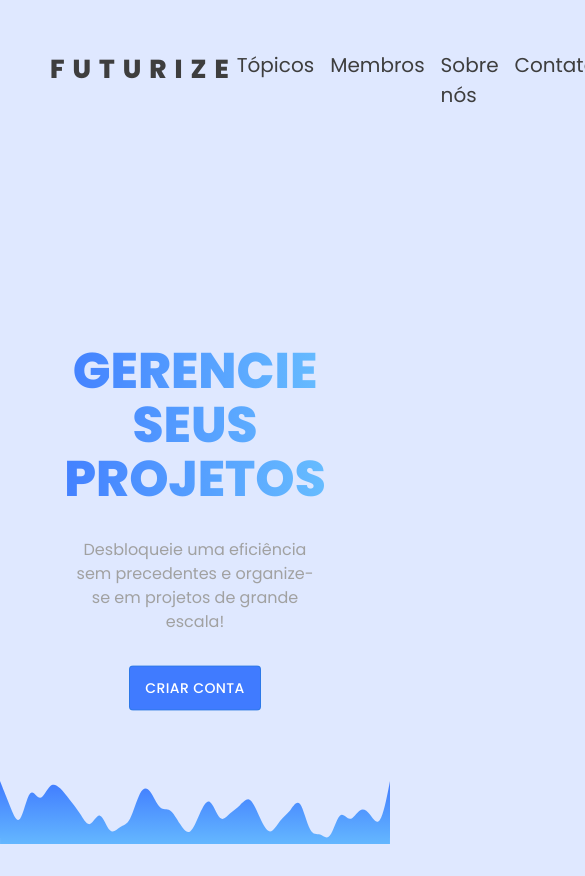
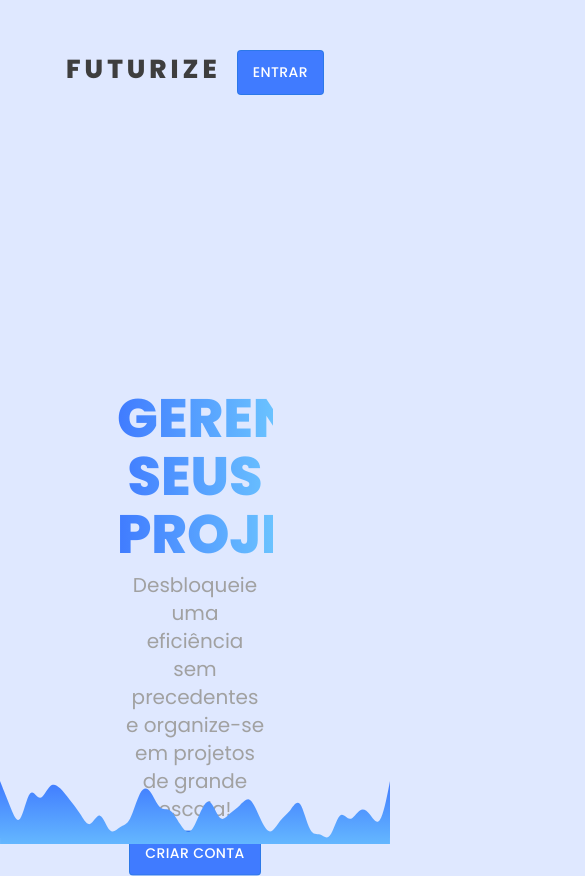
Before and after one commit to vitoriaGoncalves08/Futurize, a React (Vite) app in the folder futurize-frontend/: page / in a window 390 px wide. Shown: the top 876 px of the page, 585 px wide, since content can reach past the window. Before the commit the page ends 844 px from the top, so only its background shows below. Built offline with nearby package versions, Linux system fonts and the light colour scheme.

Commit message:
iniciando responsividade

```diff
--- a/futurize-frontend/public/assets/css/site-inicial.css
+++ b/futurize-frontend/public/assets/css/site-inicial.css
@@ -45,7 +45,7 @@ nav {
   }
 
   .HeroContent {
-    display: inline-block;
+    /* display: inline-block; */
     width: 40%;
     height: 40%;
     position: relative;
@@ -91,14 +91,100 @@ nav {
     width: 100%;
   }
 
+  /* Estilos para telas de 370px */
+@media (max-width: 370px) {
+  .HeroContent p {
+    font-size: 36px;
+    line-height: 40px;
+  }
+
+  .Subtitulo p {
+    font-size: 12px;
+    line-height: 18px;
+    margin: 0.5rem;
+  }
+
+  .LogoFuturize p {
+    font-size: 16px;
+    letter-spacing: 4px;
+  }
+
+  .MenuItens,
+  .InicialUl,
+  li,
+  a {
+    display: none;
+  }
+
+  .SignUp {
+    font-size: 12px;
+  }
+}
+
+/* Estilos para telas de 500px */
+@media (max-width: 500px) {
+  .HeroContent p {
+    font-size: 42px;
+    line-height: 46px;
+  }
+
+  .Subtitulo p {
+    font-size: 14px;
+    line-height: 22px;
+    margin: 0.5rem;
+  }
+
+  .LogoFuturize p {
+    font-size: 18px;
+    letter-spacing: 4px;
+  }
+
+  .MenuItens,
+  .InicialUl,
+  li,
+  a {
+    display: none;
+  }
+
+  .SignUp {
+    font-size: 14px;
+  }
+}
+
+/* Estilos para telas de 600px */
+@media (max-width: 600px) {
+  .HeroContent p{
+    height: 100%;
+    font-size: 46px;
+    line-height: 50px;
+  }
+
+  .Subtitulo p {
+    font-size: 16px;
+    line-height: 24px;
+    margin: 0.5rem;
+  }
+
+  .LogoFuturize p {
+    font-size: 20px;
+    letter-spacing: 4px;
+  }
+
+  .MenuItens,
+  .InicialUl,
+  li,
+  a {
+    display: none;
+  }
+
+  .SignUp {
+    font-size: 16px;
+  }
+}
+
 /* Estilos para tablets (exemplo: tela com largura máxima de 768px) */
 @media (max-width: 768px) {
-
-    .HeroContent {
-      width: 80%;
-    }
-
-    .Titulo p {
+  .HeroContent p {
     font-size: 50px;
     line-height: 54px;
   }
@@ -106,5 +192,79 @@ nav {
   .Subtitulo p {
     font-size: 16px;
     line-height: 24px;
+    margin: 1rem;
+  }
+
+  .LogoFuturize p {
+    font-size: 20px;
+  }
+
+  .MenuItens,
+  .InicialUl,
+  li,
+  a {
+    font-size: 16px;
+  }
+
+  .SignUp {
+    font-size: 16px;
   }
 }
+
+/* Estilos para telas de 900px */
+@media (max-width: 900px) {
+  .HeroContent p {
+    font-size: 54px;
+    line-height: 58px;
+  }
+
+  .Subtitulo p {
+    font-size: 18px;
+    line-height: 26px;
+    margin: 0.5rem;
+  }
+
+  .LogoFuturize p {
+    font-size: 24px;
+    letter-spacing: 4px;
+  }
+
+  .MenuItens,
+  .InicialUl,
+  li,
+  a {
+    font-size: 18px;
+    gap: 12px;
+  }
+
+  .SignUp {
+    font-size: 18px;
+  }
+}
+
+/* Estilos para telas de 1200px */
+@media (max-width: 1200px) {
+
+  .Subtitulo p {
+    font-size: 20px;
+    line-height: 28px;
+    margin: 0.5rem;
+  }
+
+  .LogoFuturize p {
+    font-size: 26px;
+    letter-spacing: 4px;
+  }
+
+  .MenuItens,
+  .InicialUl,
+  li,
+  a {
+    font-size: 20px;
+    gap: 14px;
+  }
+
+  .SignUp {
+    font-size: 20px;
+  }
+}
--- a/futurize-frontend/src/pages/site-inicial.jsx
+++ b/futurize-frontend/src/pages/site-inicial.jsx
@@ -34,7 +34,6 @@ function SiteInicial() {
             </div>
 
             <div className="ButtonCriarConta">
-                {/* <button>Criar Conta</button> */}
                 <Buttons onClick={() => navigate("/Cadastro")}>Criar Conta</Buttons>
             </div>
         </div>
```
Also changed, not shown: futurize-frontend/public/assets/css/variaveis.css (+4 -4 lines). Lines whose indentation alone changed are shown as unchanged.
